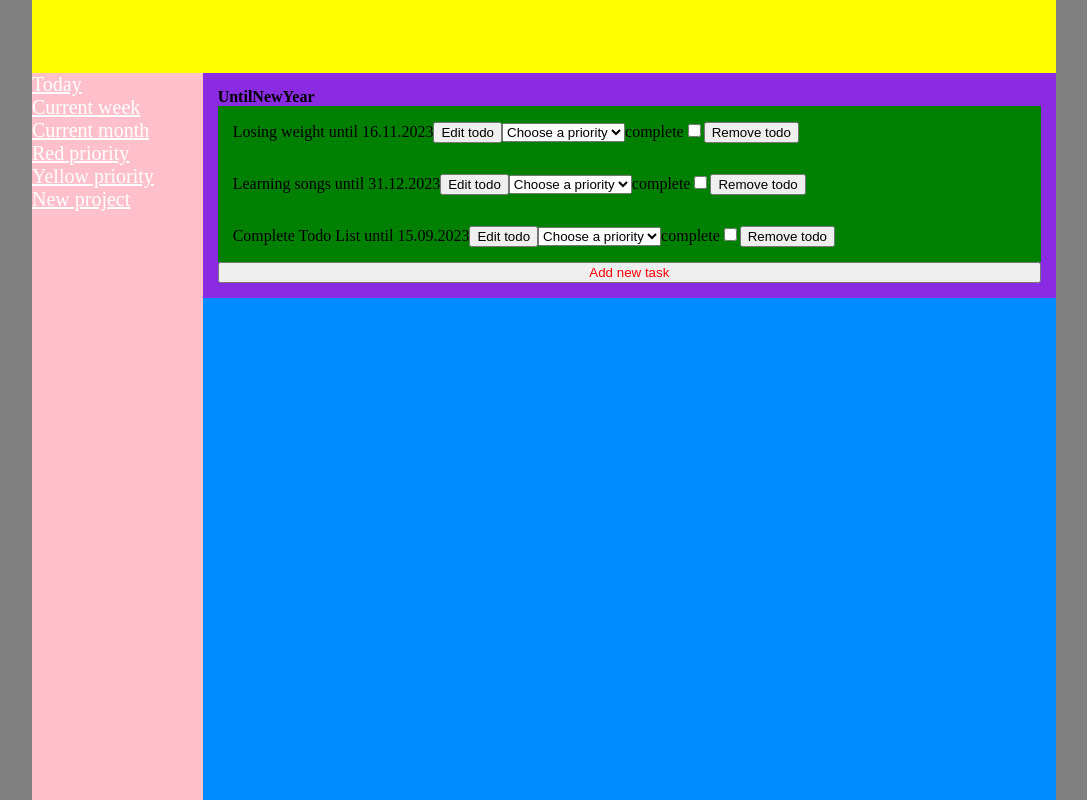
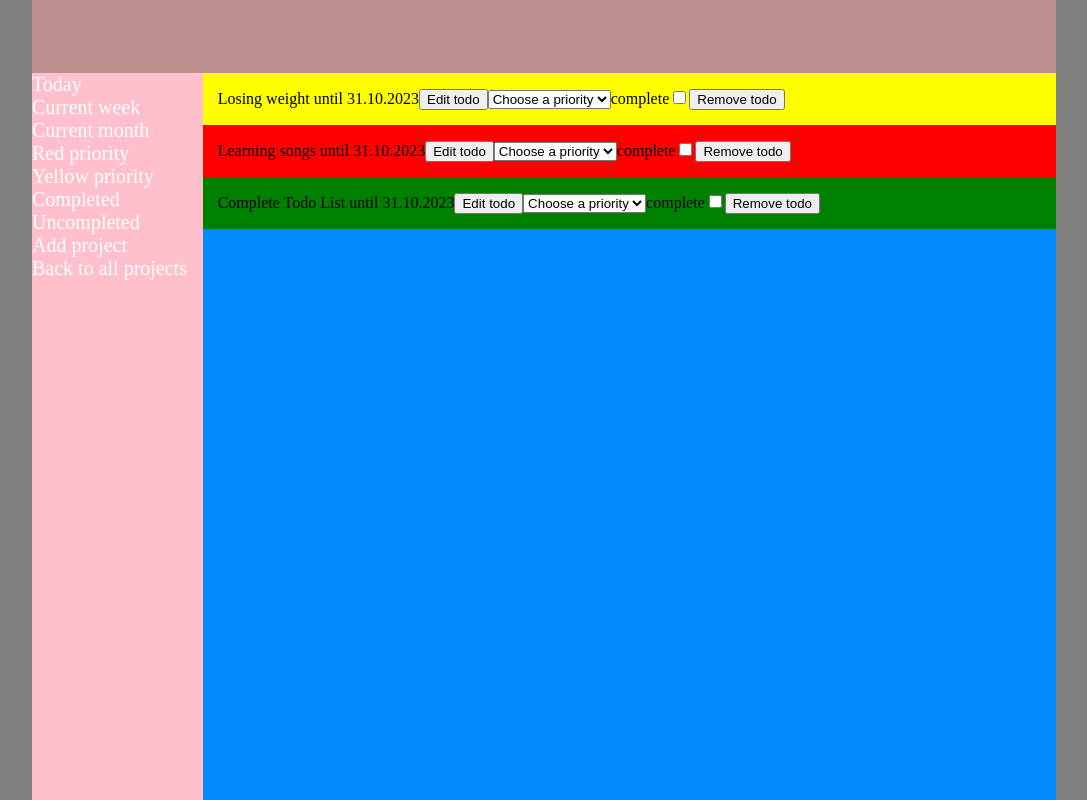
Before and after one commit to DmytroGnipel/Todo-List, a website built with webpack: page dist/index.html in a window 1280 px wide. Both pictures are taken after a click on the link "Current week". Shown: the whole page, without its empty margins (96-1183 px from the left). Built offline with nearby package versions, Linux system fonts and the light colour scheme.

Commit message:
Introduced fuctions for sorting or filtering todos by duedate, priority color and completness.
All new functions  work for now. Because of that ammended some main functions like removeTodoInDOM, editTodoInDOM, setSelects and toggleCheckboxes.
In that functions added possibility to pass parameter and their logic divided into two separated parts.
 All existing functions are checked. They successfully work.

```diff
--- a/src/index.js
+++ b/src/index.js
@@ -1,11 +1,11 @@
 import {todoList, createTodo, addTodo, createProject, removeTodo, addProject,
-    toggleCompleteness, changePriority, changeTodo, searchTodobyId, changeLocalStorage} from './logic'
+    toggleCompleteness, changePriority, changeTodo, searchTodobyId,
+     changeLocalStorage, filterTodo} from './logic'
 
 //arrange divs with projects in the div 'content'
-function arrangeProjects() {
-cleaning()
+function arrangeProjects () {
+    cleaning ()
     const content = document.querySelector('.content')
-//loop for arrangement projects
     for (const projectName in todoList) {
         if (projectName !== 'counterId') {
             const projectDiv = document.createElement('div')
@@ -15,86 +15,20 @@ const content = document.querySelector('.content')
             projectDiv.append(projectDivHeader)
             content.append(projectDiv)
             const project = todoList[projectName]
-        //loop for arrangement todos
-        for (const todo of project) {
-            const todoDiv = document.createElement('div')
-            todoDiv.classList.add('todoDiv')
-            const editButton = document.createElement('button')
-            editButton.textContent = 'Edit todo'
-            editButton.dataset.projectName = projectName
-            editButton.classList.add('editButton')
-            editButton.dataset.id = todo.id
-            const removeButton = document.createElement('button')
-            removeButton.textContent = 'Remove todo'
-            removeButton.classList.add('removeButton')
-            removeButton.dataset.projectName = projectName
-            removeButton.dataset.id = todo.id
-            const completnessTodo = todo.isComplete
-            completnessTodo ? todoDiv.style.textDecoration = 'line-through' : todoDiv.style.textDecoration = 'none'
-            todoDiv.style.backgroundColor = todo.priority
-
-            //create select to choose priority
-            const priorityChanger = document.createElement('select')
-            priorityChanger.dataset.projectName = projectName
-            priorityChanger.dataset.id = todo.id
-            const arryForPriorityChanger = ['Choose a priority', 'green', 'yellow', 'red']
-            for (let i = 0; i < 4; i++) {
-                const option = document.createElement('option')
-                option.textContent = arryForPriorityChanger[i]
-                option.setAttribute('value', `${arryForPriorityChanger[i]}`)
-                priorityChanger.append(option)
-            }
-
-            //create checkbox to change completness
-            const label = document.createElement('label')
-            label.textContent = 'complete'
-            label.setAttribute('for', 'iScomplete')
-            const checkbox = document.createElement('input')
-            checkbox.setAttribute('type', 'checkbox')
-            checkbox.setAttribute('id', 'iScomplete')
-            checkbox.dataset.projectName = projectName
-            checkbox.dataset.id = todo.id
-
-
-
-            //compose div with todo
-            todoDiv.append(todo.title, ' until ', todo.dueDate,  editButton, priorityChanger, label, checkbox, removeButton)
-            //add div with todo into projects div
-            projectDiv.append(todoDiv)
-
-}   //add button for creating new todo in the project
-        const addTodoButton = document.createElement('button')
-        addTodoButton.textContent = 'Add new task'
-        addTodoButton.classList.add('addTodoButton')
-        addTodoButton.dataset.projectName = projectName
+            arrangeTodoDivs (project, projectDiv)
+            //add button for creating new todo in the project
+            const addTodoButton = createAddTodoButton(projectName)
             projectDiv.append(addTodoButton)
         }
     }
 }
 arrangeProjects()
 
-
-
-////////////////////////////////////////////////
-//cleaning old divs before arrangement new ones
+//cleaning div content before elements rearrangement
 function cleaning () {
-    const content = document.querySelector('.content').innerHTML=''
+    document.querySelector('.content').innerHTML=''
 }
 
-
-//remove todos from projects
-function removeTodoInDOM() {
-
-const buttons = document.querySelectorAll('.removeButton')
-for (const button of buttons) {
-    button.addEventListener('click', function () {
-        removeTodo(this.dataset.id, this.dataset.projectName)
-
-        fourFunctions()
-        })
-}
-}
-removeTodoInDOM()
 
 
 //add new project
@@ -107,6 +41,7 @@ document.querySelector('.addProjectLink').addEventListener('click', function ()
             const newProject = createProject(input.value)
             addProject(newProject)
             fourFunctions()
+            console.log(todoList)
         }
         else {
             alert('Your project must to have a name')
@@ -139,7 +74,7 @@ function createTodoInDOM () {
 createTodoInDOM ()
 
 //edit todos in the DOM//4
-function editTodoInDOM () {
+function editTodoInDOM (by) {
     const buttons = document.querySelectorAll('.editButton')
     for (const button of buttons) {
         button.addEventListener('click', function() {
@@ -163,7 +98,19 @@ function editTodoInDOM () {
                 const newTodo = createTodo(inputs[0].value, inputs[1].value, inputs[2].value,
                 inputs[3].value, this.dataset.projectName, this.dataset.id)
                 changeTodo(this.dataset.id, this.dataset.projectName, newTodo)
-                fourFunctions()
+                if (!by) fourFunctions()//if parameter is not passed then all projects and todos show in the screen
+                else {//if parameter is passed, only sorted todos show in the screen
+                    cleaning ()
+                    arrangeTodoDivs (filterTodo ()[by], document.querySelector('.content'))
+                    removeTodoInDOM (by)
+                    editTodoInDOM (by)
+                    setSelects (by)
+                    toggleCheckboxes (by)
+                    changeLocalStorage ()
+
+
+                }
+
             })
         })
     }
@@ -171,9 +118,9 @@ function editTodoInDOM () {
 editTodoInDOM ()
 
 //appear pop-up with inptus and button 'accept'//assistive function
-function popUp(amountOfInput) {
+function popUp (amountOfInput) {
     const pop = document.createElement('div')
-    pop.classList.add('popUp')
+    pop.classList.add ('popUp')
     const content = document.querySelector('.content')
     const acceptButton = document.createElement('button')
     acceptButton.textContent = 'accept'
@@ -181,8 +128,7 @@ function popUp(amountOfInput) {
     closeLink.href = '#'
     closeLink.textContent = 'X'
     closeLink.classList.add = ('closeLink')
-
-    pop.append(closeLink)
+    pop.append (closeLink)
         for (let i = 0; i < amountOfInput; i++) {
         const para = document.createElement('p')
         const input = document.createElement('input')
@@ -192,57 +138,197 @@ function popUp(amountOfInput) {
     pop.append(acceptButton)
     content.appendChild(pop)
     closeLink.addEventListener('click', function(){
-        pop.remove()
+        pop.remove ()
     })
 
 }
 //four repeating functions
-function fourFunctions() {
-    arrangeProjects()
-    removeTodoInDOM()
-    createTodoInDOM()
-    editTodoInDOM()
-    toggleCheckboxes()
-    setSelects()
-    changeLocalStorage()
+function fourFunctions () {
+    arrangeProjects ()
+    removeTodoInDOM ()
+    createTodoInDOM ()
+    editTodoInDOM ()
+    toggleCheckboxes ()
+    setSelects ()
+    changeLocalStorage ()
 
 }
 
-function toggleCheckboxes () {
+function toggleCheckboxes (by) {
     const checkboxes = document.querySelectorAll('input[type=checkbox]')
     for (const checkbox of checkboxes) {
         checkbox.addEventListener('click', function () {
             const targetTodo = searchTodobyId(this.dataset.id, this.dataset.projectName)
             toggleCompleteness (targetTodo)
-            fourFunctions ()
+            if (!by) fourFunctions()//if parameter is not passed then all projects and todos show in the screen
+            else {//if parameter is passed only sorted todos show in the screen
+                cleaning ()
+                arrangeTodoDivs (filterTodo ()[by], document.querySelector('.content'))
+                removeTodoInDOM (by)
+                editTodoInDOM (by)
+                setSelects (by)
+                toggleCheckboxes (by)
+                changeLocalStorage ()
+
+            }
         })
     }
 }
 toggleCheckboxes ()
 
-function setSelects () {
+function setSelects (by) {
     const selects = document.querySelectorAll('select')
     for (const select of selects) {
         select.addEventListener('change', function () {
             const targetTodo = searchTodobyId(this.dataset.id, this.dataset.projectName)
             changePriority(targetTodo, `${this.value}`)
-            fourFunctions ()
+            if (!by) fourFunctions()//if parameter is not passed then all projects and todos show in the screen
+            else {//if parameter is passed only sorted todos show in the screen
+                cleaning ()
+                arrangeTodoDivs (filterTodo ()[by], document.querySelector('.content'))
+                removeTodoInDOM (by)
+                editTodoInDOM (by)
+                setSelects (by)
+                toggleCheckboxes (by)
+                changeLocalStorage ()
+
+            }
         })
     }
 }
 setSelects()
 
-//function showInAMonth () {
-    //cleaning()
-    //const todosInAMonth = month()
-    //for (const todo of todosInAMonth) {
-        //const para
-    //}
-    //console.log(todosInAMonth)
+function createEditButton (todo) {
+    const editButton = document.createElement('button')
+    editButton.textContent = 'Edit todo'
+    editButton.classList.add('editButton')
+    editButton.dataset.projectName = todo.nameProject
+    editButton.dataset.id = todo.id
+    return editButton
+}
 
+function createRemoveButton (todo) {
+    const removeButton = document.createElement('button')
+    removeButton.textContent = 'Remove todo'
+    removeButton.classList.add('removeButton')
+    removeButton.dataset.projectName = todo.nameProject
+    removeButton.dataset.id = todo.id
+    return removeButton
+}
 
+function createAddTodoButton (projectName) {
+    const addTodoButton = document.createElement('button')
+    addTodoButton.textContent = 'Add new task'
+    addTodoButton.classList.add('addTodoButton')
+    addTodoButton.dataset.projectName = projectName
+    return addTodoButton
+}
 
+function createPriorityChanger (todo) {
+    const priorityChanger = document.createElement('select')
+    priorityChanger.dataset.projectName = todo.nameProject
+    priorityChanger.dataset.id = todo.id
+    const arryForPriorityChanger = ['Choose a priority', 'green', 'yellow', 'red']
+    for (let i = 0; i < 4; i++) {
+        const option = document.createElement('option')
+        option.textContent = arryForPriorityChanger[i]
+        option.setAttribute('value', `${arryForPriorityChanger[i]}`)
+        priorityChanger.append(option)
+    }
+    return priorityChanger
+}
 
+function getCompletenessChanger (todo) {
+    const span = document.createElement('span')
+    const label = document.createElement('label')
+    label.textContent = 'complete'
+    label.setAttribute('for', 'iScomplete')
+    const checkbox = document.createElement('input')
+    checkbox.setAttribute('type', 'checkbox')
+    checkbox.setAttribute('id', 'iScomplete')
+    checkbox.dataset.projectName = todo.nameProject
+    checkbox.dataset.id = todo.id
+    span.append(label, checkbox)
+    return span
+}
 
-//}
-//showInAMonth ()
+function checkCompletnessTodo (todo, todoDiv) {
+    const completnessTodo = todo.isComplete
+    completnessTodo ? todoDiv.style.textDecoration = 'line-through' : todoDiv.style.textDecoration = 'none'
+    todoDiv.style.backgroundColor = todo.priority
+}
+
+function arrangeTodoDivs (array, place) {
+    for (const todo of array) {
+        const todoDiv = document.createElement('div')
+        todoDiv.classList.add('todoDiv')
+        const editButton = createEditButton(todo)
+        const removeButton = createRemoveButton(todo)
+        const priorityChanger = createPriorityChanger(todo)
+        const span = getCompletenessChanger(todo)
+        checkCompletnessTodo(todo, todoDiv)
+        todoDiv.append(todo.title, ' until ', todo.dueDate,  editButton, priorityChanger, span, removeButton)
+        place.append(todoDiv)
+    }
+}
+
+//remove todo from project
+function removeTodoInDOM (by) {
+    const buttons = document.querySelectorAll('.removeButton')
+    for (const button of buttons) {
+        button.addEventListener('click', function () {
+            removeTodo(this.dataset.id, this.dataset.projectName)
+            if (!by) fourFunctions()//if parameter is not passed then all projects and todos show in the screen
+            else {//if parameter is passed only sorted todos show in the screen
+                cleaning ()
+                arrangeTodoDivs (filterTodo ()[by], document.querySelector('.content'))
+                removeTodoInDOM (by)
+                editTodoInDOM (by)
+                setSelects (by)
+                toggleCheckboxes (by)
+                changeLocalStorage ()
+
+            }
+        })
+    }
+}
+removeTodoInDOM()
+
+function show (by) {
+    document.querySelector(`.${by}`).addEventListener('click', function () {
+    cleaning ()
+    const array = filterTodo()[by]//array with sorted by parameter todos
+    createAllProjectsLink ()
+    arrangeTodoDivs (array, document.querySelector('.content'))
+    removeTodoInDOM (by)
+    editTodoInDOM (by)
+    setSelects (by)
+    toggleCheckboxes (by)
+})
+}
+
+show ('month')
+show ('week')
+show ('day')
+show ('red')
+show ('yellow')
+show ('complete')
+show ('uncomplete')
+
+function createAllProjectsLink () {
+    if (!document.querySelector('.allProjectsLink')) {
+    const allProjectsLink = document.createElement('a') //after rendering filtred todos
+    allProjectsLink.textContent = 'Back to all projects'//shows up button for returning
+    allProjectsLink.classList.add('allProjectsLink') //to the original page with all projects
+    allProjectsLink.setAttribute('href', '#')
+    document.querySelector('.side').append(allProjectsLink)
+    returnToMainPage ()
+    }
+}
+
+function returnToMainPage () {
+    document.querySelector('.allProjectsLink').addEventListener('click', function () {
+        this.remove()
+        fourFunctions ()
+    })
+}
--- a/src/logic.js
+++ b/src/logic.js
@@ -5,27 +5,27 @@ const defaultTodoList = {
     UntilNewYear: [
         {
             title: 'Losing weight',
-            dueDate: '16.11.2023',
+            dueDate: '31.10.2023',
             description: 'in order to have better look on my birthday I want to lose 5 kg until its date',
             notes: 'I want to lose wheigt by restrictings in my diet and conducting active excersises',
             isComplete: false,
-            priority: 'green',
+            priority: 'yellow',
             id: 0,
             nameProject: 'UntilNewYear'
         },
         {
             title: 'Learning songs',
-            dueDate: '31.12.2023',
+            dueDate: '31.10.2023',
             description: 'I want to perform at the New year"s party and because of that I have to learn at least 5 new songs',
             notes: 'My favorite girl Sara very romatic, so I want learn Ed Sheerans songs about love',
             isComplete: false,
-            priority: 'green',
+            priority: 'red',
             id: 1,
             nameProject: 'UntilNewYear'
         },
         {
             title: 'Complete Todo List',
-            dueDate: '15.09.2023',
+            dueDate: '31.10.2023',
             description: 'This project from from theodinproject.com is a part of my long javascript journey',
             notes: 'Day when I should finalize the project may be postponed. It depends on circumstances',
             isComplete: false,
@@ -105,8 +105,6 @@ const addProject = (project) => {
     return todoList
 }
 
-
-
 //change todo in the project
 const changeTodo = (todoId, projectName, newTodo) => {
     const targetTodo = searchTodobyId(todoId, projectName)
@@ -130,34 +128,60 @@ const changeLocalStorage = () => {
     localStorage.setItem('KeeForTodoInStorage', JSON.stringify(todoList))
 }
 
-const month = () => {
-    const currentDate = new Date()
-    const dateInAMonth = new Date(currentDate.getFullYear(),
-        currentDate.getMonth() + 1, currentDate.getDate())
-        const interval = dateInAMonth.getTime() - currentDate.getTime()
+const filterTodo = () => {
+    const inAMonth = new Date(new Date().getFullYear(),
+    new Date().getMonth() + 1, new Date().getDate())
+    const inAWeek = new Date(new Date().getFullYear(),
+    new Date().getMonth(), new Date().getDate() + 7)
+    const inADay = new Date(new Date().getFullYear(),
+    new Date().getMonth(), new Date().getDate()+1, 0, 0, 0)
+    const untilMonth = inAMonth.getTime() - new Date().getTime()
+    const untilWeek = inAWeek.getTime() - new Date().getTime()
+    const untilDay = inADay.getTime() - new Date().getTime()
+    const month = []
+    const week = []
+    const day = []
+    const red = []
+    const yellow = []
+    const complete = []
+    const uncomplete = []
+    for (const project in todoList) {
+        if (project !== 'counterId') {
+            for (const todo of todoList[project]) {
+                const todoDudate = todo.dueDate
+                const arrayWithDate = todoDudate.split('.')
+                const dueDate = new Date(arrayWithDate[2], arrayWithDate[1] - 1, arrayWithDate[0], 23, 59, 59)
+                const todoInterval = dueDate.getTime() - new Date().getTime()
+            if (todoInterval < untilMonth && todoInterval > 0) month.push(todo)
+            if (todoInterval < untilWeek && todoInterval > 0) week.push(todo)
+            if (todoInterval < untilDay && todoInterval > 0) day.push(todo)
+            if (todo.priority === 'red') red.push(todo)
+            if (todo.priority === 'yellow') yellow.push(todo)
+            todo.isComplete ? complete.push(todo) : uncomplete.push(todo)
+            }
 
-
-    const array = []
-    for (const project in todoList)
-        for (const todo of todoList[project]) {
-          const todoDudate = todo.date
-          const arrayWithDate = todoDudate.split('.')
-          const dueDate = new Date(arrayWithDate[2], arrayWithDate[1], arrayWithDate[0])
-          const todoInterval = dueDate.getTime() - dateInAMonth.getTime()
-          if (todoInterval < interval && todoInterval > 0) array.push(todo)
-
-
+        }
     }
-
-
-return array
-
+    return {month, week, day, red, yellow, complete, uncomplete}
 }
 
 
-
-
+/*const filterByPriority = () => {
+    const red = []
+    const yellow = []
+    for (const project in todoList) {
+        if (project !== 'counterId') {
+            for (const todo of todoList[project]) {
+                if (todo.priority === 'red') red.push(todo)
+                if (todo.priority === 'yellow') yellow.push(todo)
+            }
+        }
+    }
+    return {red, yellow}
+}
+*/
 
 export {todoList, createTodo, addTodo,
-    createProject, addProject, toggleCompleteness, changePriority, removeTodo, changeTodo, searchTodobyId, changeLocalStorage
+    createProject, addProject, toggleCompleteness, changePriority, removeTodo,
+    changeTodo, searchTodobyId, changeLocalStorage, filterTodo
 }
--- a/src/style.css
+++ b/src/style.css
@@ -18,7 +18,7 @@ body {
 }
 
 .header {
-    background-color: yellow;
+    background-color: rosybrown;
     grid-area: 1 / 1 / 2 / -1;
 }
 
@@ -79,9 +79,14 @@ a {
     color:white;
     align-self: self-end;
     font-size: 20px;
+    text-decoration: none;
 }
 
 a:hover {
     color:red;
 
 }
+
+.allProjectsLink {
+    display: block;
+}
```
Also changed, not shown: dist/index.html, dist/main.js. Lines whose indentation alone changed are shown as unchanged.
